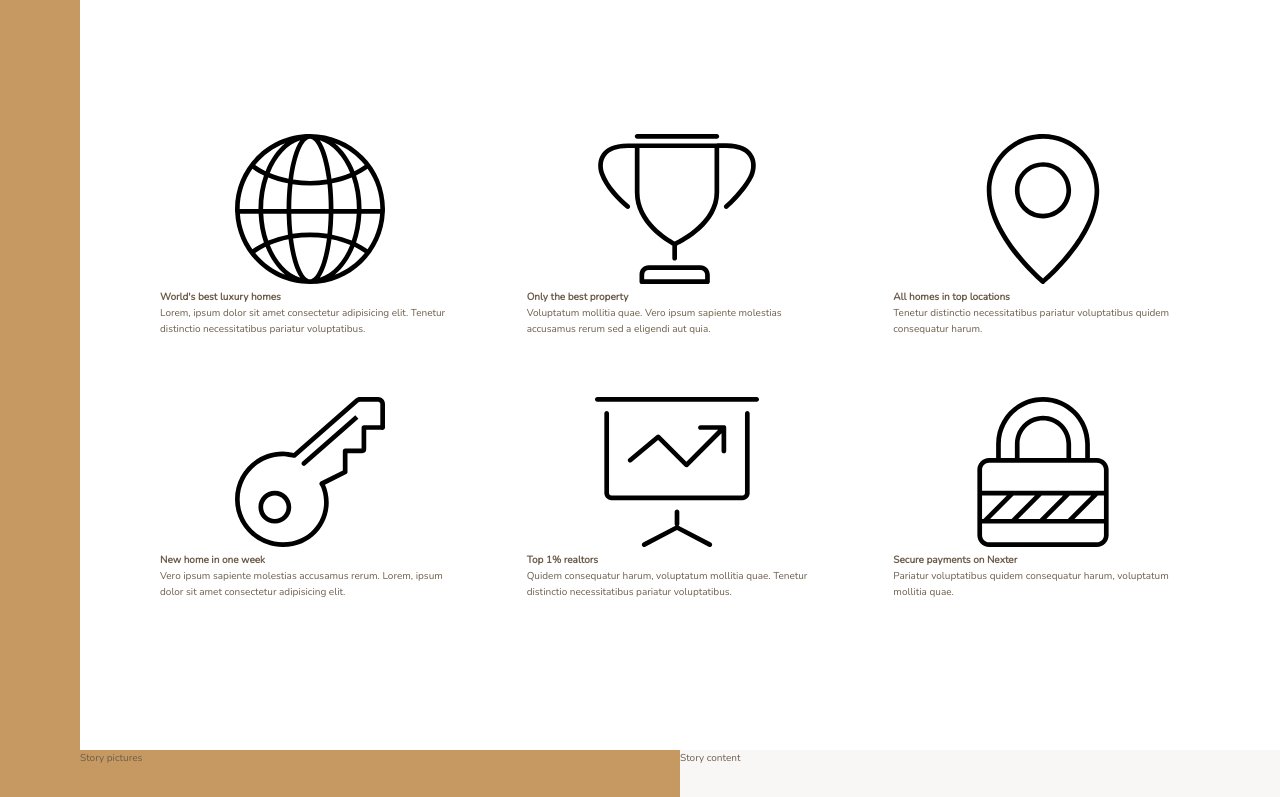
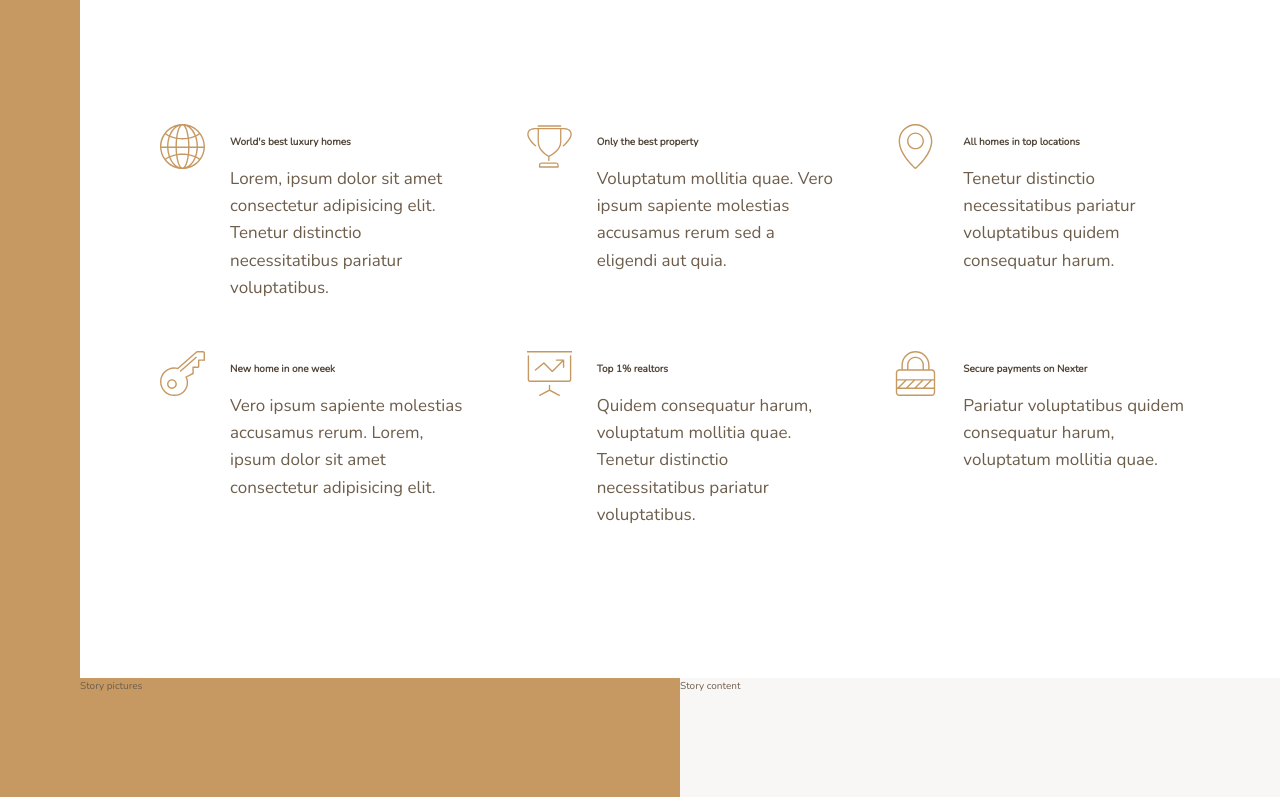
Before and after one commit to sailor95/scss-grid, a website: page index.html in a window 1280 px wide. Shown: the part 656-1453 px from the top of the page. Drawn offline with nearby package versions, Linux system fonts and the light colour scheme.

Commit message:
Create sub-grid for features section with RWD

```diff
--- a/index.html
+++ b/index.html
@@ -31,7 +31,7 @@
             <svg class="feature__icon">
                 <use xlink:href="img/sprite.svg#icon-global"></use>
             </svg>
-            <h4 class="header-4">World's best luxury homes</h4>
+            <h4 class="header-4 heading-4--dark">World's best luxury homes</h4>
             <p class="feature__text">
                 Lorem, ipsum dolor sit amet consectetur adipisicing elit. Tenetur distinctio necessitatibus pariatur
                 voluptatibus.
@@ -41,7 +41,7 @@
             <svg class="feature__icon">
                 <use xlink:href="img/sprite.svg#icon-trophy"></use>
             </svg>
-            <h4 class="header-4">Only the best property</h4>
+            <h4 class="header-4 heading-4--dark">Only the best property</h4>
             <p class="feature__text">
                 Voluptatum mollitia quae. Vero ipsum sapiente molestias accusamus rerum sed a eligendi aut quia.
             </p>
@@ -50,7 +50,7 @@
             <svg class="feature__icon">
                 <use xlink:href="img/sprite.svg#icon-map-pin"></use>
             </svg>
-            <h4 class="header-4">All homes in top locations</h4>
+            <h4 class="header-4 heading-4--dark">All homes in top locations</h4>
             <p class="feature__text">
                 Tenetur distinctio necessitatibus pariatur voluptatibus quidem consequatur harum.
             </p>
@@ -59,7 +59,7 @@
             <svg class="feature__icon">
                 <use xlink:href="img/sprite.svg#icon-key"></use>
             </svg>
-            <h4 class="header-4">New home in one week</h4>
+            <h4 class="header-4 heading-4--dark">New home in one week</h4>
             <p class="feature__text">
                 Vero ipsum sapiente molestias accusamus rerum. Lorem, ipsum dolor sit amet consectetur adipisicing elit.
             </p>
@@ -68,7 +68,7 @@
             <svg class="feature__icon">
                 <use xlink:href="img/sprite.svg#icon-presentation"></use>
             </svg>
-            <h4 class="header-4">Top 1% realtors</h4>
+            <h4 class="header-4 heading-4--dark">Top 1% realtors</h4>
             <p class="feature__text">
                 Quidem consequatur harum, voluptatum mollitia quae. Tenetur distinctio necessitatibus pariatur
                 voluptatibus.
@@ -78,7 +78,7 @@
             <svg class="feature__icon">
                 <use xlink:href="img/sprite.svg#icon-lock"></use>
             </svg>
-            <h4 class="header-4">Secure payments on Nexter</h4>
+            <h4 class="header-4 heading-4--dark">Secure payments on Nexter</h4>
             <p class="feature__text">
                 Pariatur voluptatibus quidem consequatur harum, voluptatum mollitia quae.
             </p>
--- a/sass/_features.scss
+++ b/sass/_features.scss
@@ -4,6 +4,28 @@
   margin: 15rem 0;
 
   display: grid;
-  grid-template-columns: repeat(3, 1fr);
+  // grid-template-columns: repeat(3, 1fr);
+  grid-template-columns: repeat(auto-fit, minmax(25rem, 1fr));
   grid-gap: 6rem;
+  align-items: start;
 }
+
+.feature {
+
+  display: grid;
+  grid-template-columns: min-content 1fr;
+  grid-row-gap: 1.5rem;
+  grid-column-gap: 2.5rem;
+
+  &__icon {
+    fill: $color-primary;
+    width: 4.5rem;
+    height: 4.5rem;
+    grid-row: 1 / span 2;
+    transform: translateY(-1rem);
+  }
+
+  &__text {
+    font-size: 1.7rem;
+  }
+}
--- a/sass/_typography.scss
+++ b/sass/_typography.scss
@@ -0,0 +1,29 @@
+%heading {
+  font-family: $font-display;
+  font-weight: 400;
+}
+
+.heading-1 {
+  @extend %heading;
+}
+
+.heading-2 {
+  @extend %heading;
+}
+
+.heading-3 {
+  @extend %heading;
+}
+
+.heading-4 {
+  @extend %heading;
+  font-size: 1.9rem;
+
+  &--light {
+    color: $color-grey-light-1;
+  }
+
+  &--dark {
+    color: $color-grey-dark-1;
+  }
+}
```
Also changed, not shown: css/style.css.
